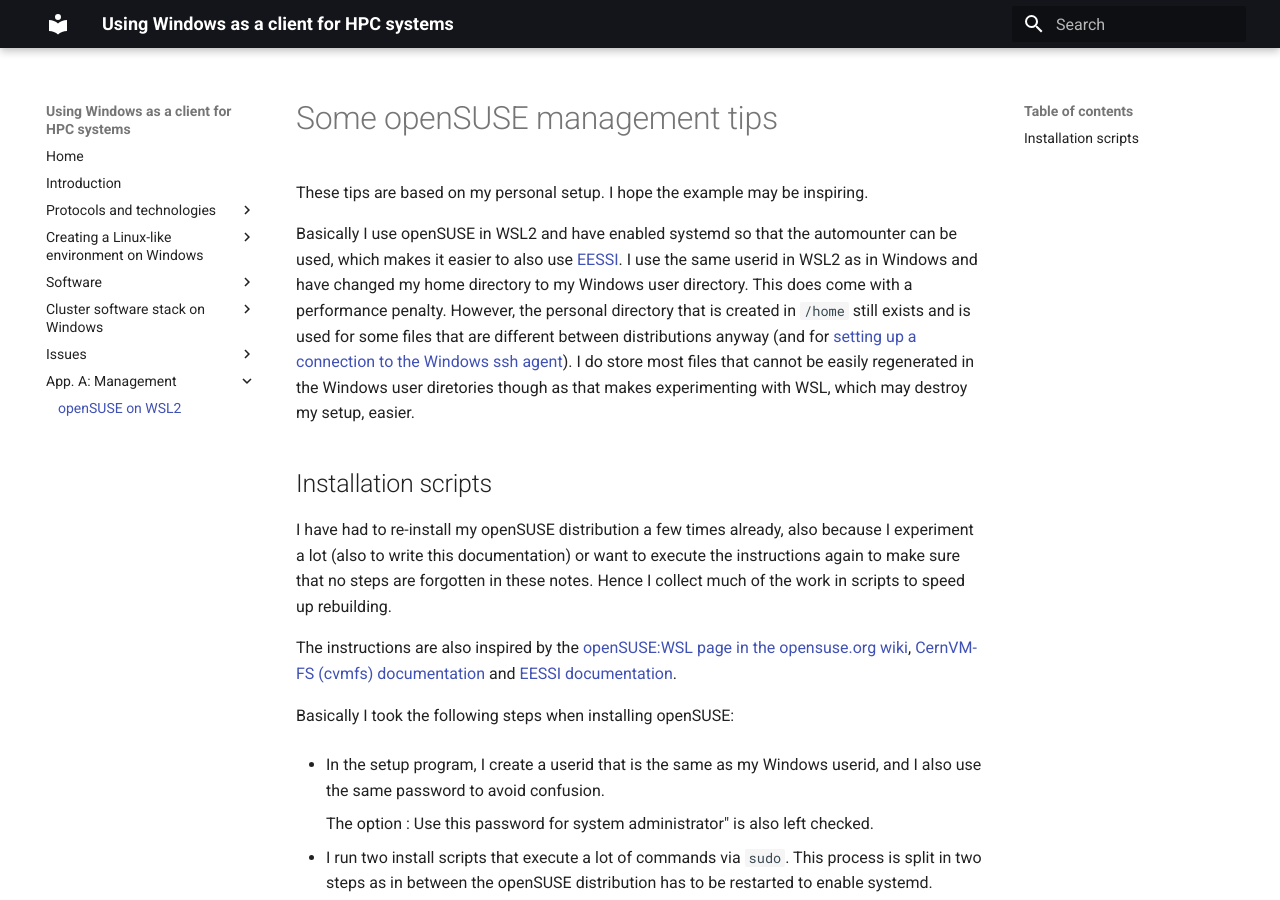
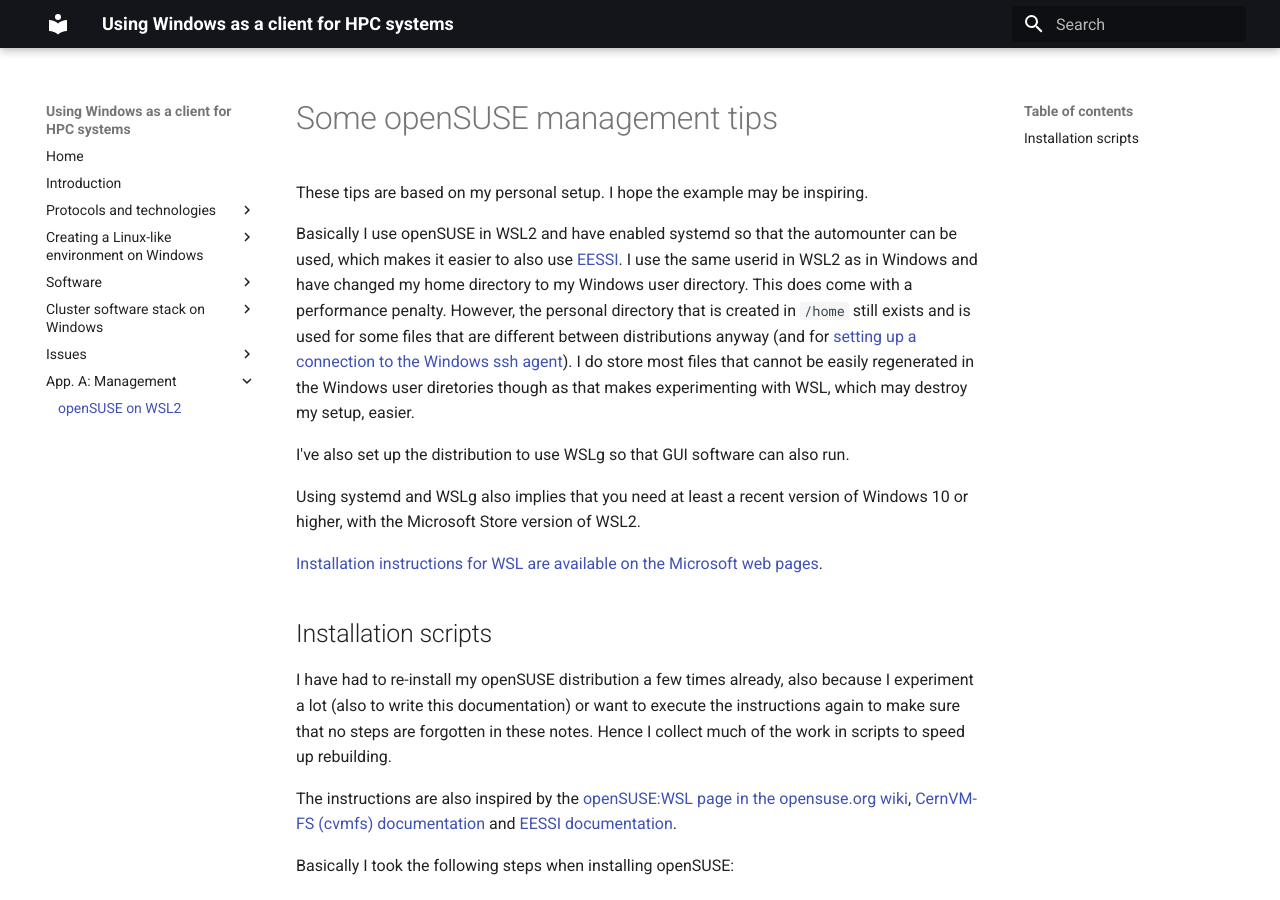
Before and after one commit to klust/windows-client-HPC, an MkDocs documentation site: the page built from docs/A_Management_tips/A_01_openSUSE.md, in a window 1280 px wide and 900 px high. Built offline with MkDocs 1.6.1 and Material for MkDocs 9.7.7, drawn with Linux system fonts in a browser that asks for light colours.

Commit message:
Improvements to the management appendix.

```diff
--- a/docs/A_Management_tips/A_01_openSUSE.md
+++ b/docs/A_Management_tips/A_01_openSUSE.md
@@ -10,6 +10,14 @@
 (and for [setting up a connection to the Windows ssh agent](../../5_Issues/5_01_SSH_key_management/#using-the-windows-ssh-agent)).
 I do store most files that cannot be easily regenerated in the Windows user diretories
 though as that makes experimenting with WSL, which may destroy my setup, easier.
+
+I've also set up the distribution to use WSLg so that GUI software can also run.
+
+Using systemd and WSLg also implies that you need at least a recent version of Windows
+10 or higher, with the Microsoft Store version of WSL2.
+
+[Installation instructions for WSL are available on the Microsoft web pages](https://learn.microsoft.com/en-us/windows/wsl/install).
+
 
 ## Installation scripts
 
```
